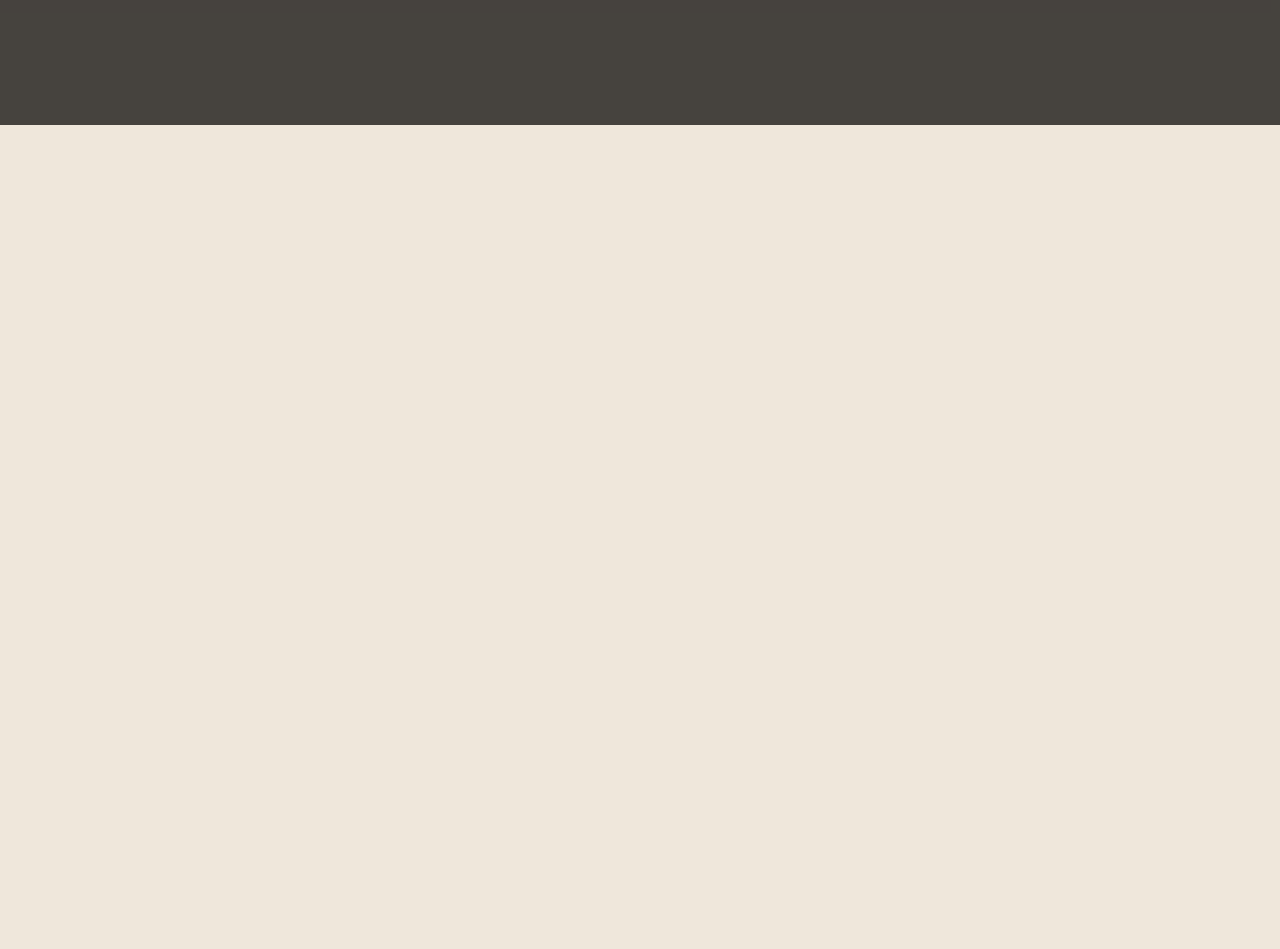
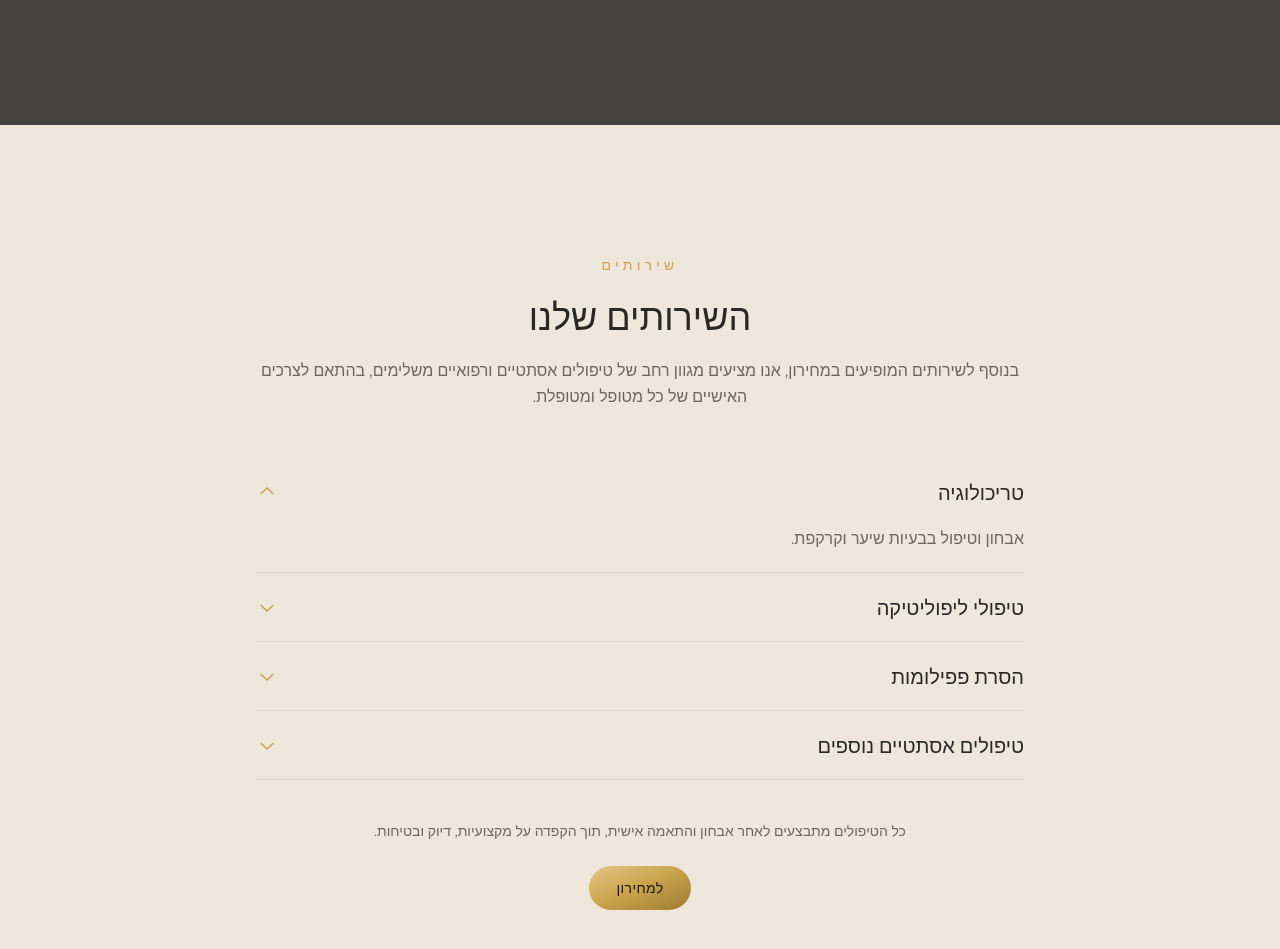
Before and after one commit to DmitryBatrakov/aesthetic_clinic, a Next.js app: page /he in a window 1280 px wide. Shown: the part 4560-5509 px from the top of the page. Before the commit the page ends 4685 px from the top, so only its background shows below. Built offline with nearby package versions, Linux system fonts and the light colour scheme; a web font is replaced by a local one.

Commit message:
fix: prevent horizontal scroll from entrance animations

```diff
--- a/app/[locale]/layout.tsx
+++ b/app/[locale]/layout.tsx
@@ -79,7 +79,7 @@ export default async function LocaleLayout({
       dir={localeDirection[locale as Locale]}
       className={`${playfair.variable} ${montserrat.variable} ${marck.variable} ${greatVibes.variable} ${gveretLevin.variable} h-full antialiased`}
     >
-      <body className="min-h-full flex flex-col">
+      <body className="min-h-full flex flex-col overflow-x-clip">
         <NextIntlClientProvider>
           <Header />
           {children}
--- a/app/[locale]/page.tsx
+++ b/app/[locale]/page.tsx
@@ -3,6 +3,7 @@ import { Hero } from '../components/hero/Hero';
 import { AboutUs } from '../components/about/AboutUs';
 import { Cosmetology } from '../components/cosmetology/Cosmetology';
 import { Technologies } from '../components/technologies/Technologies';
+import { Services } from '../components/services/Services';
 
 export default async function Home({
     params,
@@ -14,11 +15,12 @@ export default async function Home({
 
     return (
         <main className="flex flex-1 flex-col bg-background text-foreground">
-            <div className="w-full mx-auto">
+            <div className="w-full mx-auto overflow-x-clip">
                 <Hero />
                 <AboutUs />
                 <Technologies />
                 <Cosmetology />
+                <Services />
             </div>
         </main>);
 }
--- a/app/components/about/AboutUs.tsx
+++ b/app/components/about/AboutUs.tsx
@@ -6,7 +6,6 @@ import { animate, motion, useInView } from "framer-motion";
 import Image from "next/image";
 import imageOfDoctor from '@/assets/doctor.jpg'
 
-// Счётчик: число «набегает» от 0 до to, когда блок появляется в экране
 function Counter({ to, suffix = "" }: { to: number; suffix?: string }) {
     const ref = useRef<HTMLSpanElement>(null);
     const inView = useInView(ref, { once: true, margin: "-80px" });
--- a/app/components/cosmetology/Cosmetology.tsx
+++ b/app/components/cosmetology/Cosmetology.tsx
@@ -26,7 +26,7 @@ export const Cosmetology = () => {
 
     return (
         <section
-            id="services"
+            id="cosmetology"
             className="w-full bg-graphite/80 px-6 py-20 text-cream sm:px-12 md:py-32"
         >
             <div className="mx-auto max-w-6xl">
--- /dev/null
+++ b/app/components/services/Services.tsx
@@ -0,0 +1,104 @@
+"use client";
+
+import { useState } from "react";
+import { useTranslations } from "next-intl";
+import { AnimatePresence, motion } from "framer-motion";
+import { RxChevronDown } from "react-icons/rx";
+
+type Service = { name: string; desc: string };
+
+export const Services = () => {
+    const t = useTranslations("Services");
+    const items = t.raw("items") as Service[];
+    const [openIndex, setOpenIndex] = useState<number | null>(0);
+
+    return (
+        <section
+            id="services"
+            className="w-full bg-background px-6 py-20 text-text sm:px-12 md:py-32"
+        >
+            <div className="mx-auto max-w-3xl">
+                {/* Заголовок + интро */}
+                <motion.div
+                    initial={{ opacity: 0, y: 30 }}
+                    whileInView={{ opacity: 1, y: 0 }}
+                    viewport={{ once: true, margin: "-80px" }}
+                    transition={{ duration: 0.7, ease: "easeOut" }}
+                    className="text-center"
+                >
+                    <span className="text-sm font-medium uppercase tracking-[0.3em] text-gold">
+                        {t("eyebrow")}
+                    </span>
+                    <h2 className="mt-4 font-serif text-3xl leading-tight sm:text-4xl">
+                        {t("title")}
+                    </h2>
+                    <p className="mt-5 leading-relaxed text-text-muted">{t("intro")}</p>
+                </motion.div>
+
+                {/* Аккордеон */}
+                <motion.div
+                    initial={{ opacity: 0, y: 20 }}
+                    whileInView={{ opacity: 1, y: 0 }}
+                    viewport={{ once: true, margin: "-80px" }}
+                    transition={{ duration: 0.6, ease: "easeOut" }}
+                    className="mt-12"
+                >
+                    {items.map((item, i) => {
+                        const isOpen = openIndex === i;
+                        return (
+                            <div key={i} className="border-b border-taupe/30">
+                                <button
+                                    type="button"
+                                    onClick={() => setOpenIndex(isOpen ? null : i)}
+                                    aria-expanded={isOpen}
+                                    className="flex w-full items-center justify-between gap-4 py-5 text-start transition-colors hover:text-gold"
+                                >
+                                    <span className="font-serif text-xl">{item.name}</span>
+                                    <RxChevronDown
+                                        size={22}
+                                        className={`shrink-0 text-gold transition-transform duration-300 ${isOpen ? "rotate-180" : ""
+                                            }`}
+                                    />
+                                </button>
+                                <AnimatePresence initial={false}>
+                                    {isOpen && (
+                                        <motion.div
+                                            initial={{ height: 0, opacity: 0 }}
+                                            animate={{ height: "auto", opacity: 1 }}
+                                            exit={{ height: 0, opacity: 0 }}
+                                            transition={{ duration: 0.3, ease: "easeInOut" }}
+                                            className="overflow-hidden"
+                                        >
+                                            <p className="pb-5 leading-relaxed text-text-muted">
+                                                {item.desc}
+                                            </p>
+                                        </motion.div>
+                                    )}
+                                </AnimatePresence>
+                            </div>
+                        );
+                    })}
+                </motion.div>
+
+                {/* Примечание + CTA */}
+                <motion.div
+                    initial={{ opacity: 0 }}
+                    whileInView={{ opacity: 1 }}
+                    viewport={{ once: true, margin: "-80px" }}
+                    transition={{ duration: 0.6, delay: 0.1 }}
+                    className="mt-10 flex flex-col items-center gap-6 text-center"
+                >
+                    <p className="max-w-xl text-sm leading-relaxed text-text-muted">
+                        {t("note")}
+                    </p>
+                    <a
+                        href="#pricing"
+                        className="rounded-full bg-linear-to-br from-gold-light via-gold to-[#9e7b33] px-7 py-3 text-sm font-medium tracking-wide text-graphite transition-opacity hover:opacity-90"
+                    >
+                        {t("cta")}
+                    </a>
+                </motion.div>
+            </div>
+        </section>
+    );
+};
--- a/messages/he.json
+++ b/messages/he.json
@@ -93,6 +93,31 @@
       "יחס אישי"
     ]
   },
+  "Services": {
+    "eyebrow": "שירותים",
+    "title": "השירותים שלנו",
+    "intro": "בנוסף לשירותים המופיעים במחירון, אנו מציעים מגוון רחב של טיפולים אסתטיים ורפואיים משלימים, בהתאם לצרכים האישיים של כל מטופל ומטופלת.",
+    "items": [
+      {
+        "name": "טריכולוגיה",
+        "desc": "אבחון וטיפול בבעיות שיער וקרקפת."
+      },
+      {
+        "name": "טיפולי ליפוליטיקה",
+        "desc": "שיפור קווי מתאר והפחתת שומן מקומי."
+      },
+      {
+        "name": "הסרת פפילומות",
+        "desc": "הסרת פפילומות בצורה בטוחה ומקצועית."
+      },
+      {
+        "name": "טיפולים אסתטיים נוספים",
+        "desc": "בהתאמה אישית לאחר ייעוץ מקצועי."
+      }
+    ],
+    "note": "כל הטיפולים מתבצעים לאחר אבחון והתאמה אישית, תוך הקפדה על מקצועיות, דיוק ובטיחות.",
+    "cta": "למחירון"
+  },
   "LocaleSwitcher": {
     "label": "שפה",
     "he": "HE",
--- a/messages/ru.json
+++ b/messages/ru.json
@@ -93,6 +93,31 @@
       "Индивидуальный подход"
     ]
   },
+  "Services": {
+    "eyebrow": "Услуги",
+    "title": "Наши услуги",
+    "intro": "Помимо услуг из прайс-листа, мы предлагаем широкий спектр дополнительных эстетических и медицинских процедур — в соответствии с индивидуальными потребностями каждого пациента.",
+    "items": [
+      {
+        "name": "Трихология",
+        "desc": "Диагностика и лечение проблем волос и кожи головы."
+      },
+      {
+        "name": "Липолитические процедуры",
+        "desc": "Улучшение контуров тела и уменьшение локальных жировых отложений."
+      },
+      {
+        "name": "Удаление папиллом",
+        "desc": "Безопасное и профессиональное удаление папиллом."
+      },
+      {
+        "name": "Дополнительные эстетические процедуры",
+        "desc": "Индивидуальный подбор после профессиональной консультации."
+      }
+    ],
+    "note": "Все процедуры выполняются после диагностики и индивидуального подбора — с соблюдением профессионализма, точности и безопасности.",
+    "cta": "Смотреть прайс"
+  },
   "LocaleSwitcher": {
     "label": "Язык",
      "he": "HE",
```
